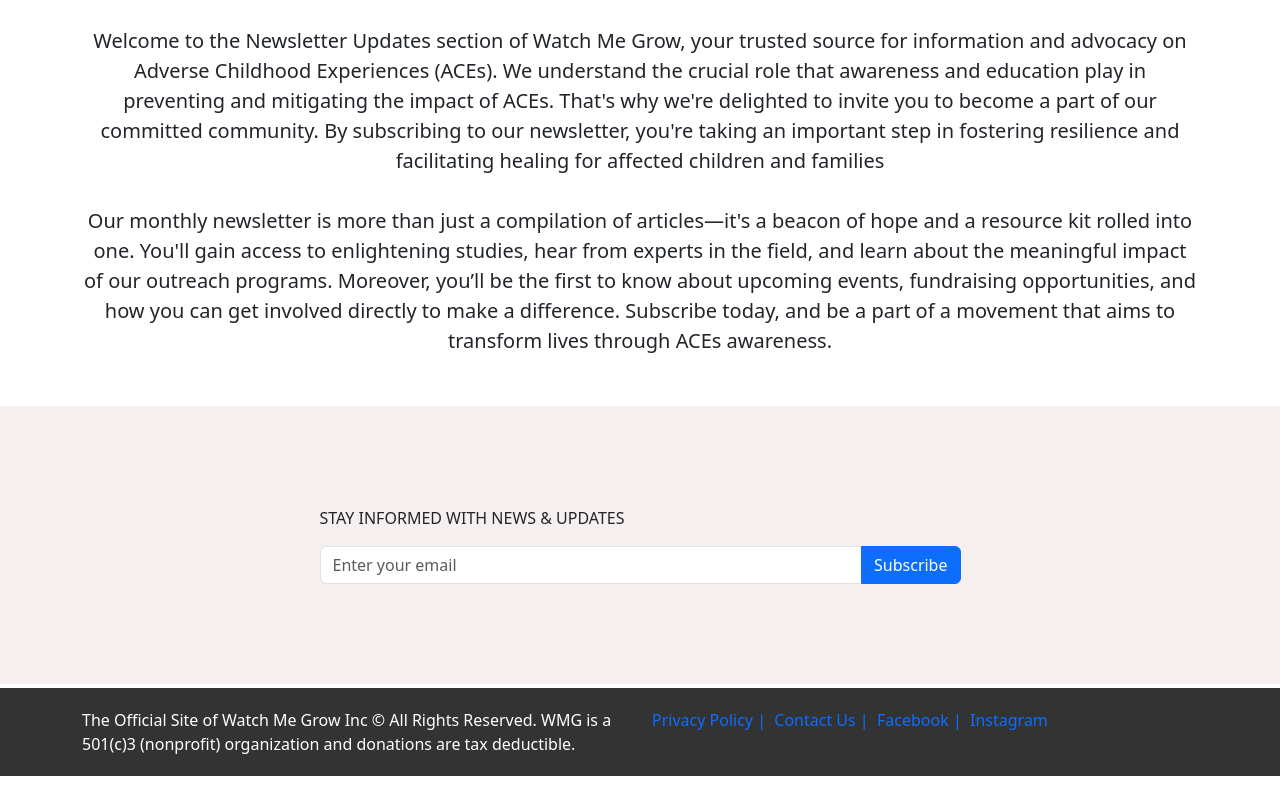
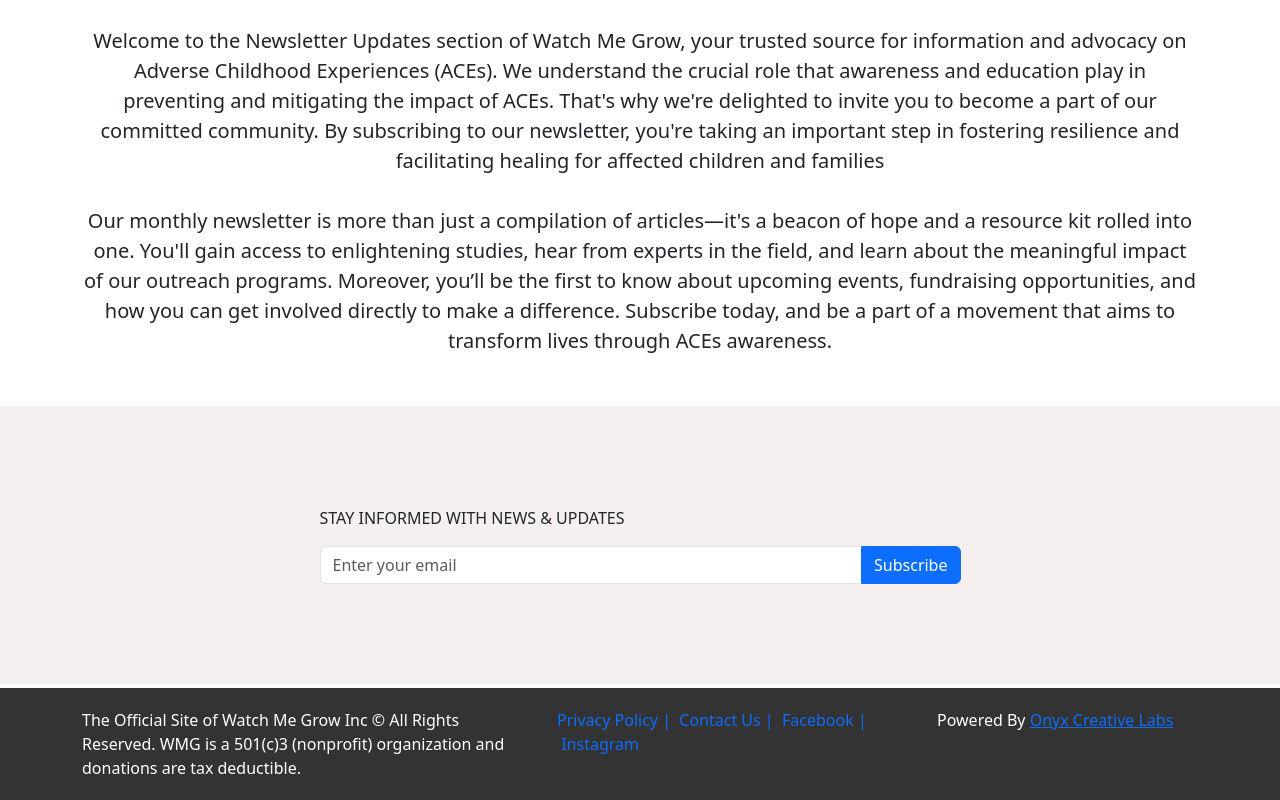
Before and after one commit to Jsmithseo/WatchMeGrowV2, a Next.js app: page /news in a window 1280 px wide. Shown: the part 419-1219 px from the top of the page. Before the commit the page ends 1195 px from the top, so only its background shows below. Built offline with nearby package versions, Linux system fonts and the light colour scheme.

Commit message:
added powered by onyx to the footer

```diff
--- a/pages/components/MainFooter.js
+++ b/pages/components/MainFooter.js
@@ -20,12 +20,12 @@
     <footer style={footerStyle} className="government-footer">
       <div className="container">
         <div className="row">
-          <Col>
+          <Col md="5">
             The Official Site of Watch Me Grow  Inc &copy; All Rights
             Reserved. WMG is a 501(c)3 (nonprofit) organization and donations
             are tax deductible.
           </Col>
-          <Col md="6">
+          <Col md="4">
             {/* <Link href="" style={{ textDecoration: 'none' }}>
               Donor Privacy | &nbsp;
             </Link> */}
@@ -42,6 +42,9 @@
               Instagram
             </Link>
           </Col>
+          <Col md="3">
+            Powered By <Link href="https://calendly.com/softwaresmitty/15min">Onyx Creative Labs</Link>
+          </Col>
         </div>
       </div>
     </footer>
```
